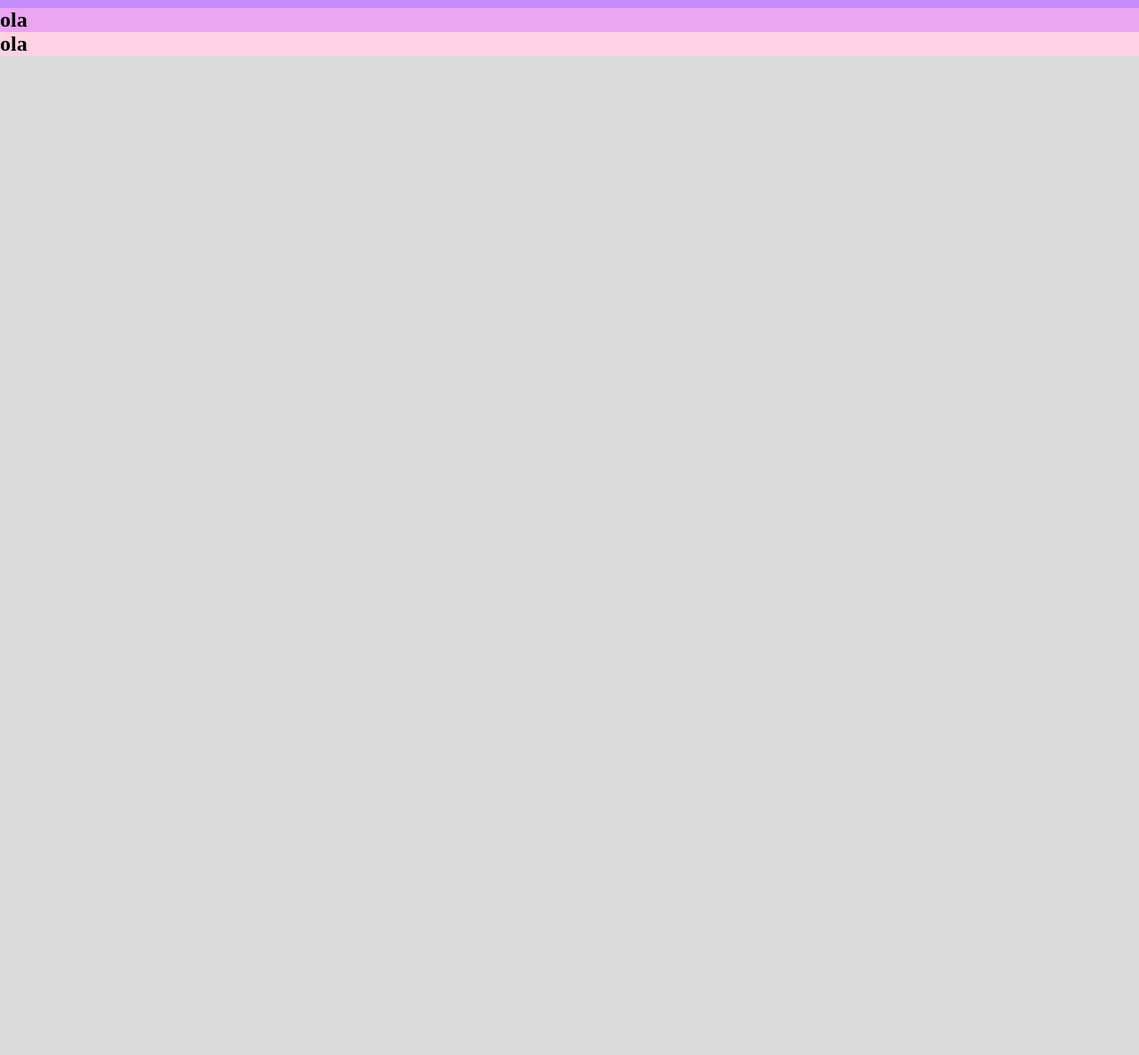
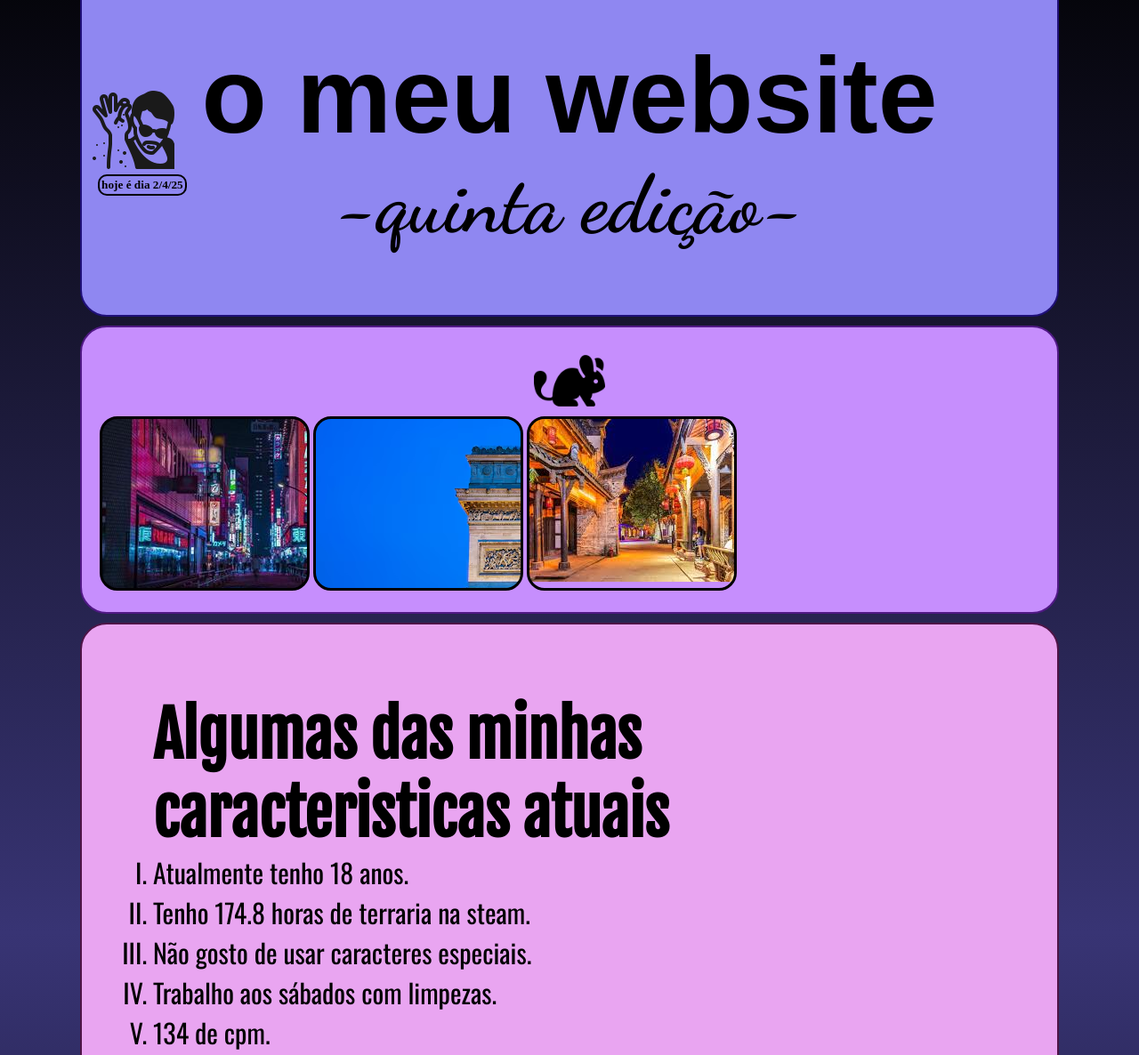
Before and after one commit to MeuPessoal1111/website-5, a plain HTML site: page index.html in a window 1280 px wide. Shown: the part 124-1310 px from the top of the page at 89% size. Before the commit the page ends 800 px from the top, so only its background shows below. Drawn offline with nearby package versions, Linux system fonts and the light colour scheme; a web font is replaced by a local one.

Commit message:
colocando mais imagens

```diff
--- a/index.html
+++ b/index.html
@@ -9,26 +9,65 @@
     <title>meu website 5</title>
 </head>
 <body>
-    <header>
-        <h1>meu quinto site</h1>
+    <header class="cabeca">
+        <h1 class="cabeca__titulo">o meu website</h1>
+        <h2 class="cabeca__subtitulo">-quinta edição-</h2>
+        <img src="./src/img/imagem5.png" alt="salt bae" class="cabeca__foto">
     </header>
 
 
     <article class="artigo">
-        <h5>hoje é dia 2/4/25</h5>
+        <h5 class="artigo__dia">hoje é dia 2/4/25</h5>
+        <img src="./src/img/imagem3.png" alt="rato" class="artigo__foto">
+        <div class="artigo__quadrado" id="q1">
 
-        <img src="./src/img/imagem3.png" alt="rato" class="artigo__foto">
+        </div>
+        <div class="artigo__quadrado" id="q2">
+
+        </div>
+        <div class="artigo__quadrado" id="q3">
+
+        </div>
     </article>
 
-
-    <main>
-        <h2>ola</h2>
+    <main class="introducao">
+        <!-- LISTAS ORDENADAS -->
+        <ol type="I" class="introducao__caracteristicas">
+            <h2 class="introducao__caracteristicas__titulo"> Algumas das minhas caracteristicas atuais </h2>
+            <li>Atualmente tenho 18 anos. </li>
+            <li>Tenho 174.8 horas de terraria na steam. </li>
+            <li>Não gosto de usar caracteres especiais.</li>
+            <li>Trabalho aos sábados com limpezas. </li>
+            <li>134 de cpm.</li>
+            <li>Gosto de ir para a falcudade.</li>
+            <li>Eu vou e volto com Lucas Akamine de metro.</li>
+            <li>Tenho 9 conexoes no linkdin</li>
+        </ol>
 
     </main>
 
-    <footer>
-        <h2>ola</h2>
+    <footer class="final">
+        <!-- LISTAS NAO ORDENADAS -->
+        <ul class="final__caracteristicas">
+            <h2 class="final__caracteristicas__titulo">O que eu quero fazer</h2>
+            <li>Tenho pensado em desenvolver minhas habilidades em JavaScript e Phython.</li>
+            <li>Atualmente desejo conhecer com profundidade arduinos e hacking.</li>
+            <li>Gostaria de ter experiencia com a Itaú ou outras instituições bancarias. </li>
+            <li>Quero ganhar o next para ir PARA FORA(babson college).</li>
+            <li>Quero aumentar minhas conexões.</li>
+    </ul>
+
     </footer>
+    <div class="quadrado__extra1">
+        <a href="https://www.linkedin.com/in/rafael-seiji-39961b333/">linkdin</a>
+        <a href="https://www.instagram.com/aerthemis66">instagram</a>
+        <a href="https://github.com/RYUIOPn">github</a>
+
+    </div>
+
+    <div class="quadrado__extra2">
+        <h4>© 2025 MeuWebsite. Direitos reservados para @Rafael.</h4>
+    </div>
 
 
 </body>
--- a/src/css/style.css
+++ b/src/css/style.css
@@ -1,35 +1,152 @@
+@import url('https://fonts.googleapis.com/css2?family=Bungee+Tint&family=Krona+One&family=Oswald:wght@200..700&display=swap');
+@import url('https://fonts.googleapis.com/css2?family=Dancing+Script:wght@400..700&display=swap');
+@import url('https://fonts.googleapis.com/css2?family=Dancing+Script:wght@400..700&family=Oswald:wght@200..700&display=swap');
+@import url('https://fonts.googleapis.com/css2?family=Fjalla+One&display=swap');
 *{
     padding: 0;
     margin: 0;
 }
 
-body{
+.cabeca__titulo{
+    font-family: "Bungee Tint", sans-serif;
 }
-header{
-    background: #8F87F1;
-    text-align: center;
+
+.cabeca__subtitulo{
+    font-family: "Dancing Script", cursive;
+}
+.cabeca__foto{
+    position: absolute;
+    top: 220px;
+    left: 100px;
 
 
 }
 
-article{
+header{
+
+    background: #8F87F1;
+    text-align: center;
+    margin: 10px;
+    padding: 70px;
+    border-radius: 30px;
+    font-size: 60px;
+    border: 2px solid rgb(32, 16, 121);
+
+
+
+}
+
+.artigo{
     background: #C68EFD;
+    margin: 10px;
+    padding: 20px;
+    border-radius: 30px;
+    border: 2px solid rgb(80, 25, 133);
 
 }
 
 .artigo__foto{
-   height: 80px;
-   display: block;
-   margin: auto;
-}
-main{
-    background: #E9A5F1;
+    height: 80px;
+    display: block;
+    margin: auto;
 }
 
-footer{
-    background: #FED2E2;
+.artigo__dia{
+    position: absolute;
+    top: 320px;
+    left: 110px;
+    border: 2px solid black;
+    border-radius: 10px;
+    padding: 2px;
+}
+.artigo__quadrado{
+    flex: auto;
+    justify-content: block;
+    display: inline-block;
+    text-align: center;
+    width: 230px;
+    height: 190px;
+    border-radius: 20px;
+    border: 3px solid black;
 
 }
+#q1{position:relative}
+#q1:hover{top:-10px;box-shadow:0 2px 2px #916a6a}
+#q2{position:relative}
+#q2:hover{top:-10px;box-shadow:0 2px 2px #666}
+#q3{position:relative}
+#q3:hover{top:-10px;box-shadow:0 2px 2px #666}
+
+#q1{
+    background-image: url('/src/img/imagem7.jpg') ;
+    background-repeat: no-repeat;
+}
+#q2{
+    background-image: url('/src/img/imagem8.avif');
+    background-repeat: no-repeat;
+}
+#q3{
+    background-image: url('/src/img/imagem9.jpeg');
+    background-repeat: no-repeat;
+}
+
+.introducao{
+    background: #E9A5F1;
+    margin: 10px;
+    padding: 80px;
+    border-radius: 30px;
+    border: 2px solid rgb(78, 20, 71);
+}
+.introducao__caracteristicas__titulo{
+    font-family: "Fjalla One", sans-serif;
+    font-size: 70px;
+}
+
+.introducao__caracteristicas{
+    font-family: "Oswald", sans-serif;
+    font-size: 30px;
+}
+
+.final{
+    background: #FED2E2;
+    margin: 10px;
+    padding: 80px;
+    border-radius: 30px;
+    border: 2px solid rgb(99, 102, 145);
+}
+.final__caracteristicas{
+    font-family: "Oswald", sans-serif;
+    font-size: 30px;
+}
+
+.final__caracteristicas__titulo{
+    font-family: "Fjalla One", sans-serif;
+    font-size: 70px;
+
+}
+
+.quadrado__extra1{
+
+    background: #E9A5F1;
+    margin: 10px;
+    padding: 80px;
+    border-radius: 30px;
+    border: 2px solid rgb(78, 20, 71);
+
+}
+
+.quadrado__extra2{
+    background: #C68EFD;
+    margin: 10px;
+    padding: 10px;
+    border-radius: 30px;
+    border: 2px solid rgb(80, 25, 133);
+
+}
+
 html{
-    background: #DBDBDB;
+    background-image: linear-gradient( black, rgb(56, 52, 116) , black);
+    margin: 10px;
+    padding: 70px;
+    border-radius: 10px;
 }
```
Also changed, not shown: src/img/imagem4.png (added), src/img/imagem5.png (added), src/img/imagem7.jpg (added), src/img/imagem8.avif (added), src/img/imagem9.jpeg (added), 1 other file.
